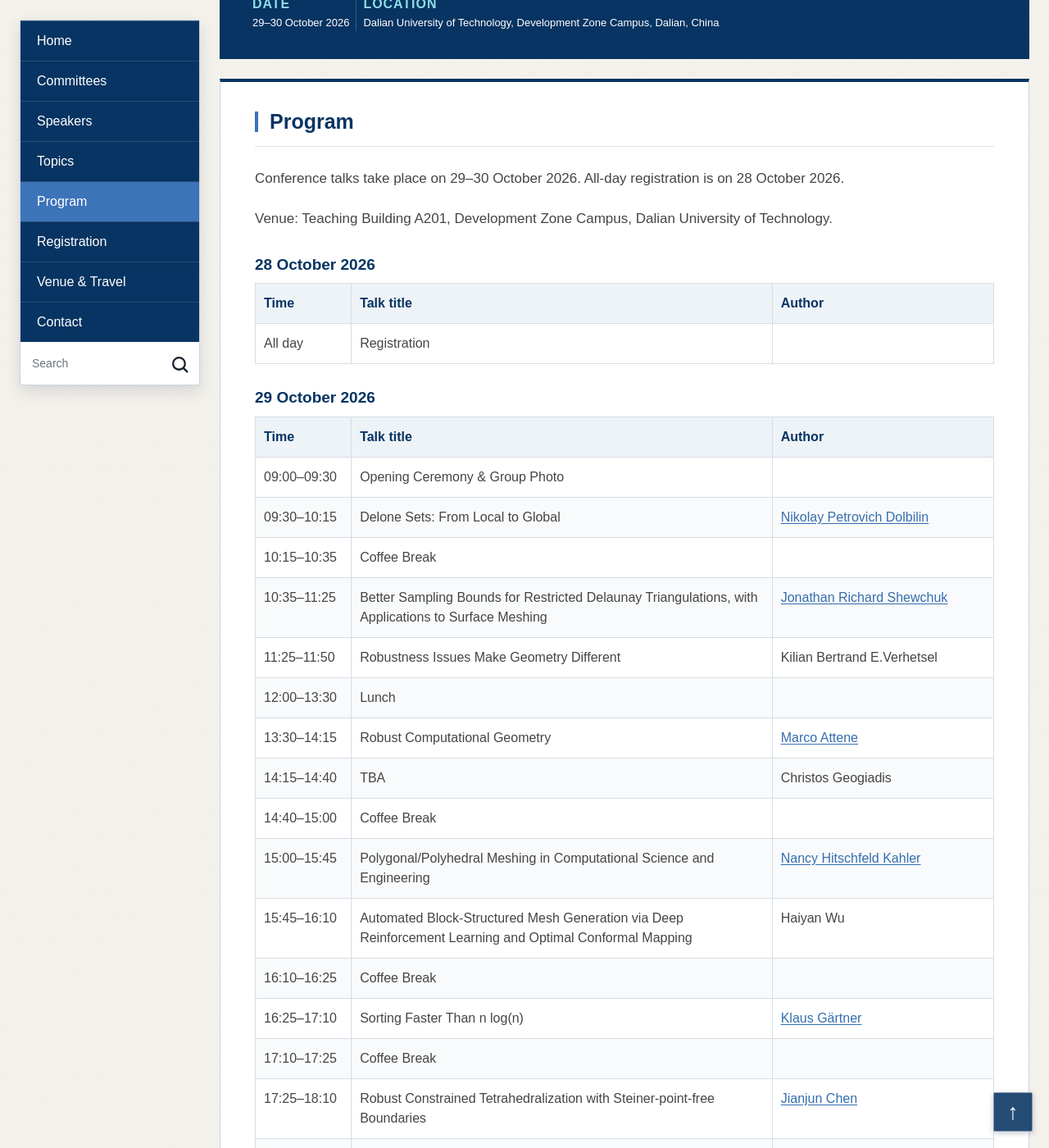
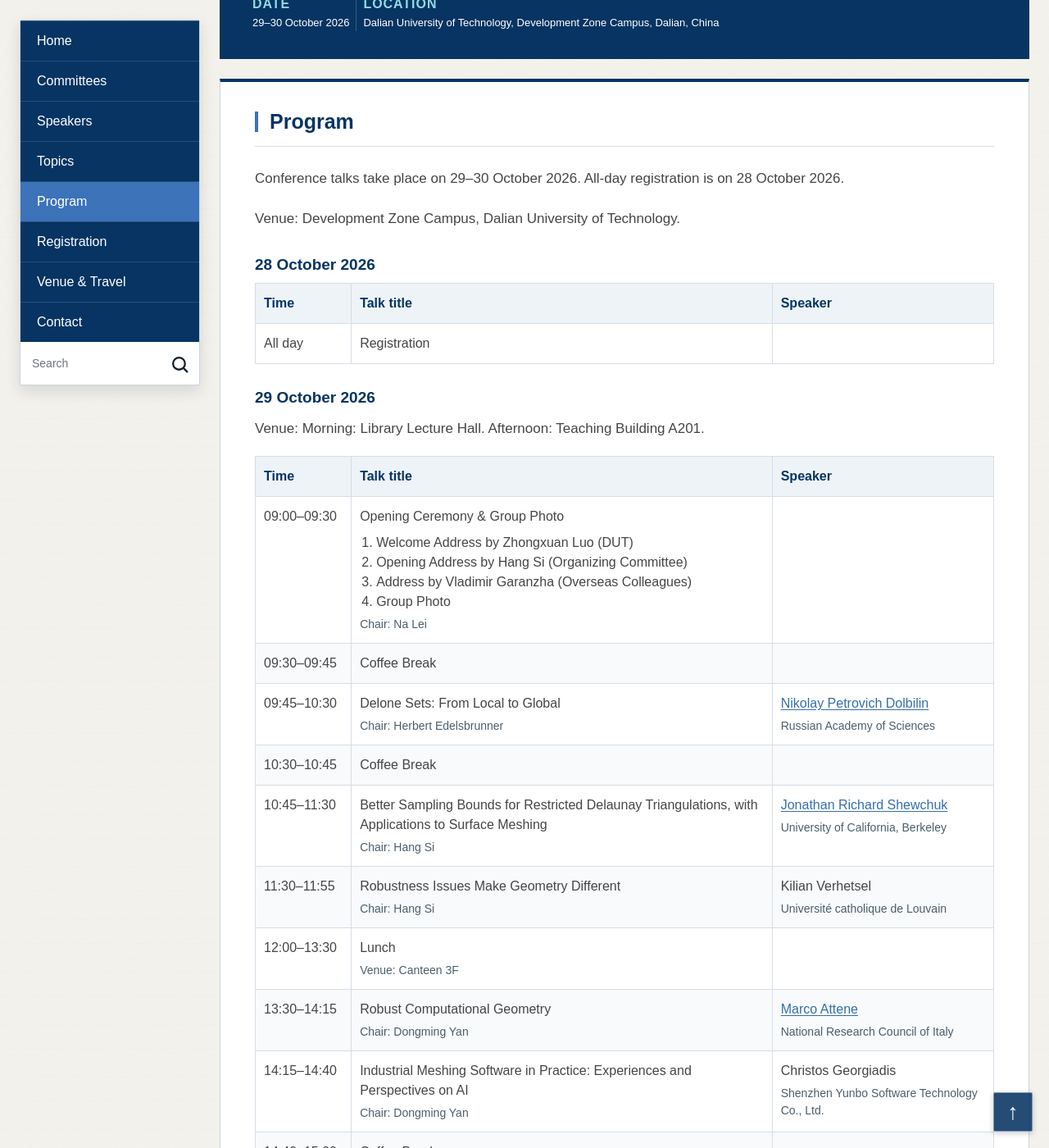
Before and after one commit to FHCCT/AI4MESH-WEB, a Jekyll site: the page built from program.md, in a window 1280 px wide and 1400 px high, scrolled down 880 px. Shown: the whole window at 82% size. Built offline with Jekyll 4.4.1, drawn with Linux system fonts in a browser that asks for light colours; some of the changed text lies outside the part shown.

Commit message:
Update conference program from final poster and synchronize venues

```diff
--- a/_data/program.json
+++ b/_data/program.json
@@ -1,5 +1,5 @@
 {
-  "venue": "Teaching Building A201, Development Zone Campus, Dalian University of Technology",
+  "venue": "Development Zone Campus, Dalian University of Technology",
   "days": [
     {
       "date": "28 October 2026",
@@ -15,43 +15,65 @@
       "entries": [
         {
           "time": "09:00–09:30",
-          "title": "Opening Ceremony & Group Photo"
+          "title": "Opening Ceremony & Group Photo",
+          "chair": "Na Lei",
+          "items": [
+            "Welcome Address by Zhongxuan Luo (DUT)",
+            "Opening Address by Hang Si (Organizing Committee)",
+            "Address by Vladimir Garanzha (Overseas Colleagues)",
+            "Group Photo"
+          ]
         },
         {
-          "time": "09:30–10:15",
-          "title": "Delone Sets: From Local to Global",
-          "speaker": "Nikolay Petrovich Dolbilin",
-          "speaker_id": "nikolay-petrovich-dolbilin"
-        },
-        {
-          "time": "10:15–10:35",
+          "time": "09:30–09:45",
           "title": "Coffee Break"
         },
         {
-          "time": "10:35–11:25",
+          "time": "09:45–10:30",
+          "title": "Delone Sets: From Local to Global",
+          "speaker": "Nikolay Petrovich Dolbilin",
+          "speaker_id": "nikolay-petrovich-dolbilin",
+          "chair": "Herbert Edelsbrunner",
+          "institution": "Russian Academy of Sciences"
+        },
+        {
+          "time": "10:30–10:45",
+          "title": "Coffee Break"
+        },
+        {
+          "time": "10:45–11:30",
           "title": "Better Sampling Bounds for Restricted Delaunay Triangulations, with Applications to Surface Meshing",
           "speaker": "Jonathan Richard Shewchuk",
-          "speaker_id": "jonathan-richard-shewchuk"
+          "speaker_id": "jonathan-richard-shewchuk",
+          "chair": "Hang Si",
+          "institution": "University of California, Berkeley"
         },
         {
-          "time": "11:25–11:50",
+          "time": "11:30–11:55",
           "title": "Robustness Issues Make Geometry Different",
-          "speaker": "Kilian Bertrand E.Verhetsel"
+          "speaker": "Kilian Verhetsel",
+          "chair": "Hang Si",
+          "institution": "Université catholique de Louvain"
         },
         {
           "time": "12:00–13:30",
-          "title": "Lunch"
+          "title": "Lunch",
+          "location": "Canteen 3F"
         },
         {
           "time": "13:30–14:15",
           "title": "Robust Computational Geometry",
           "speaker": "Marco Attene",
-          "speaker_id": "marco-attene"
+          "speaker_id": "marco-attene",
+          "chair": "Dongming Yan",
+          "institution": "National Research Council of Italy"
         },
         {
           "time": "14:15–14:40",
-          "title": "TBA",
-          "speaker": "Christos Geogiadis"
+          "title": "Industrial Meshing Software in Practice: Experiences and Perspectives on AI",
+          "speaker": "Christos Georgiadis",
+          "chair": "Dongming Yan",
+          "institution": "Shenzhen Yunbo Software Technology Co., Ltd."
         },
         {
           "time": "14:40–15:00",
@@ -61,38 +83,43 @@
           "time": "15:00–15:45",
           "title": "Polygonal/Polyhedral Meshing in Computational Science and Engineering",
           "speaker": "Nancy Hitschfeld Kahler",
-          "speaker_id": "nancy-hitschfeld-kahler"
+          "speaker_id": "nancy-hitschfeld-kahler",
+          "chair": "Zhonggui Chen",
+          "institution": "University of Chile"
         },
         {
           "time": "15:45–16:10",
-          "title": "Automated Block-Structured Mesh Generation via Deep Reinforcement Learning and Optimal Conformal Mapping",
-          "speaker": "Haiyan Wu"
+          "title": "Neural Network-Driven Swept Volume Decomposition for Automatic Hexahedral Meshing",
+          "speaker": "Haiyan Wu",
+          "chair": "Zhonggui Chen",
+          "institution": "Hangzhou Dianzi University"
         },
         {
-          "time": "16:10–16:25",
+          "time": "16:10–16:30",
           "title": "Coffee Break"
         },
         {
-          "time": "16:25–17:10",
+          "time": "16:30–17:15",
           "title": "Sorting Faster Than n log(n)",
           "speaker": "Klaus Gärtner",
-          "speaker_id": "klaus-gartner"
+          "speaker_id": "klaus-gartner",
+          "chair": "Hongfei Ye",
+          "institution": "M4SIM"
         },
         {
-          "time": "17:10–17:25",
-          "title": "Coffee Break"
+          "time": "17:15–18:00",
+          "title": "Robust Constrained Tetrahedralization with Steiner-point-free Boundaries",
+          "speaker": "Jianjun Chen",
+          "speaker_id": "jianjun-chen",
+          "chair": "Jin Huang",
+          "institution": "Zhejiang University"
         },
         {
-          "time": "17:25–18:10",
-          "title": "Robust Constrained Tetrahedralization with Steiner-point-free Boundaries",
-          "speaker": "Jianjun Chen",
-          "speaker_id": "jianjun-chen"
-        },
-        {
-          "time": "18:30–20:30",
+          "time": "18:10–20:30",
           "title": "Dinner"
         }
-      ]
+      ],
+      "venue": "Morning: Library Lecture Hall. Afternoon: Teaching Building A201."
     },
     {
       "date": "30 October 2026",
@@ -101,7 +128,9 @@
           "time": "09:00–09:45",
           "title": "The Mohr Circle Isomorphism and an Application to Measuring Without Reconstruction",
           "speaker": "Herbert Edelsbrunner",
-          "speaker_id": "herbert-edelsbrunner"
+          "speaker_id": "herbert-edelsbrunner",
+          "chair": "Kefeng Liu",
+          "institution": "Institute of Science and Technology Austria"
         },
         {
           "time": "09:45–10:00",
@@ -111,12 +140,16 @@
           "time": "10:00–10:45",
           "title": "Finite Elements for Soft Biomolecules Subject to Thermal Noise",
           "speaker": "Sarah Anne Harris",
-          "speaker_id": "sarah-anne-harris"
+          "speaker_id": "sarah-anne-harris",
+          "chair": "Haisheng Li",
+          "institution": "University of Sheffield"
         },
         {
           "time": "10:45–11:10",
-          "title": "TBA",
-          "speaker": "Xiaopeng Zheng"
+          "title": "High-Quality Mesh Generation Research — Overview of the Team’s Work",
+          "speaker": "Xiaopeng Zheng",
+          "chair": "Haisheng Li",
+          "institution": "Dalian University of Technology"
         },
         {
           "time": "11:10–11:25",
@@ -126,22 +159,29 @@
           "time": "11:25–12:10",
           "title": "3D Reconstruction for Unoriented Point Clouds: From Watertight Solids to Open Surfaces",
           "speaker": "Ying He",
-          "speaker_id": "ying-he"
+          "speaker_id": "ying-he",
+          "chair": "Jiangbei Hu",
+          "institution": "Nanyang Technological University"
         },
         {
           "time": "12:10–13:30",
-          "title": "Lunch"
+          "title": "Lunch",
+          "location": "Canteen 3F"
         },
         {
           "time": "13:30–14:15",
           "title": "Variational Approaches to Locally Injective Deformations and Distortion Control?",
           "speaker": "Dmitry Sokolov",
-          "speaker_id": "dmitry-sokolov"
+          "speaker_id": "dmitry-sokolov",
+          "chair": "Wanchao Su",
+          "institution": "University of Lorraine"
         },
         {
           "time": "14:15–14:40",
           "title": "Generative AI-Driven Volumetric Spline Construction for Isogeometric Analysis of Complex Geometries",
-          "speaker": "Yuxuan Yu"
+          "speaker": "Yuxuan Yu",
+          "chair": "Wanchao Su",
+          "institution": "Donghua University"
         },
         {
           "time": "14:40–15:00",
@@ -151,13 +191,17 @@
           "time": "15:00–15:45",
           "title": "Chebyshev Maps in Computational Photolithography",
           "speaker": "Vladimir Anatolyevich Garanzha",
-          "speaker_id": "vladimir-anatolyevich-garanzha"
+          "speaker_id": "vladimir-anatolyevich-garanzha",
+          "chair": "Shengfa Wang",
+          "institution": "Russian Academy of Sciences"
         },
         {
           "time": "15:45–16:10",
-          "title": "TBA",
+          "title": "Spectral element method on non-conformal curvilinear meshes: adaptive integration, positive definiteness and applications in geophysics",
           "speaker": "Anatoliy Vershinin",
-          "speaker_id": "anatoliy-vershinin"
+          "speaker_id": "anatoliy-vershinin",
+          "chair": "Shengfa Wang",
+          "institution": "Lomonosov Moscow State University"
         },
         {
           "time": "16:10–16:30",
@@ -165,13 +209,15 @@
         },
         {
           "time": "16:30–17:15",
-          "title": "TBA",
-          "speaker": "David Xianfeng Gu"
+          "title": "Quadrilateral Mesh Generation: Meromorphic Quartic Differentials and Abel–Jacobian Condition",
+          "chair": "Na Lei"
         },
         {
           "time": "17:15–17:40",
-          "title": "TBA",
-          "speaker": "Yiming Zhu"
+          "title": "Curve2Hex: Hexahedral Meshing from Special Surface Quadrangulations via Normal Curves",
+          "speaker": "Yiming Zhu",
+          "chair": "Na Lei",
+          "institution": "Dalian University of Technology"
         },
         {
           "time": "17:40–17:50",
@@ -182,13 +228,16 @@
           "title": "The tempered finite element method — computing with slivers and non watertight hex/tet meshes",
           "speaker": "Jean-François Remacle",
           "speaker_id": "jean-francois-remacle",
-          "online": true
+          "online": true,
+          "chair": "Hang Si",
+          "institution": "Université catholique de Louvain"
         },
         {
           "time": "",
           "title": "Closing Ceremony"
         }
-      ]
+      ],
+      "venue": "Teaching Building A201."
     }
   ]
 }
--- a/_data/speakers.yml
+++ b/_data/speakers.yml
@@ -128,7 +128,8 @@
 - id: "jean-francois-remacle"
   photo_path: "/assets/images/speakers/jean-francois-remacle.jpg"
   name: "Jean-François Remacle"
-  institution: "University of Leuven"
+  institution: "Université catholique de Louvain"
+  talk_title: "The tempered finite element method — computing with slivers and non watertight hex/tet meshes"
   profile_url: "https://perso.uclouvain.be/jean-francois.remacle/"
   profile_label: "Homepage"
   biography:
@@ -150,6 +151,7 @@
 
 - id: "anatoliy-vershinin"
   name: "Anatoliy Vershinin"
+  talk_title: "Spectral element method on non-conformal curvilinear meshes: adaptive integration, positive definiteness and applications in geophysics"
   biography: []
   institution: "Lomonosov Moscow State University"
 
--- a/assets/css/main.css
+++ b/assets/css/main.css
@@ -890,6 +890,18 @@ html:not(.js-enabled) .nav-group:focus-within > .nav-submenu {
 
 .program-table tbody tr:nth-child(even) {
   background: #f8fafb;
+}
+
+.program-meta {
+  display: block;
+  margin-top: 5px;
+  color: #4b5e6b;
+  font-size: 14px;
+}
+
+.program-items {
+  margin: 8px 0 0;
+  padding-left: 20px;
 }
 
 @media (max-width: 620px) {
--- a/program.md
+++ b/program.md
@@ -11,14 +11,15 @@ nav_key: program
     <p>Venue: {{ site.data.program.venue | escape }}.</p>
     {% for day in site.data.program.days %}
     <h3 id="program-day-{{ forloop.index }}">{{ day.date | escape }}</h3>
+    {% if day.venue %}<p>Venue: {{ day.venue | escape }}</p>{% endif %}
     <table class="program-table" aria-labelledby="program-day-{{ forloop.index }}">
-      <thead><tr><th scope="col">Time</th><th scope="col">Talk title</th><th scope="col">Author</th></tr></thead>
+      <thead><tr><th scope="col">Time</th><th scope="col">Talk title</th><th scope="col">Speaker</th></tr></thead>
       <tbody>
         {% for entry in day.entries %}
         <tr>
           <td>{{ entry.time | escape }}</td>
-          <td>{{ entry.title | escape }}</td>
-          <td>{% if entry.speaker_id %}{% assign speaker_url = '/speakers/' | append: entry.speaker_id | append: '/' %}<a class="standard-link" href="{{ speaker_url | relative_url }}">{{ entry.speaker | escape }}</a>{% else %}{{ entry.speaker | escape }}{% endif %}{% if entry.online %} (online){% endif %}</td>
+          <td>{{ entry.title | escape }}{% if entry.items %}<ol class="program-items">{% for item in entry.items %}<li>{{ item | escape }}</li>{% endfor %}</ol>{% endif %}{% if entry.location %}<span class="program-meta">Venue: {{ entry.location | escape }}</span>{% endif %}{% if entry.chair %}<span class="program-meta">Chair: {{ entry.chair | escape }}</span>{% endif %}</td>
+          <td>{% if entry.speaker_id %}{% assign speaker_url = '/speakers/' | append: entry.speaker_id | append: '/' %}<a class="standard-link" href="{{ speaker_url | relative_url }}">{{ entry.speaker | escape }}</a>{% else %}{{ entry.speaker | escape }}{% endif %}{% if entry.online %} (online){% endif %}{% if entry.institution %}<span class="program-meta">{{ entry.institution | escape }}</span>{% endif %}</td>
         </tr>
         {% endfor %}
       </tbody>
```
Also changed, not shown: venue.md (+2 -1 lines).
